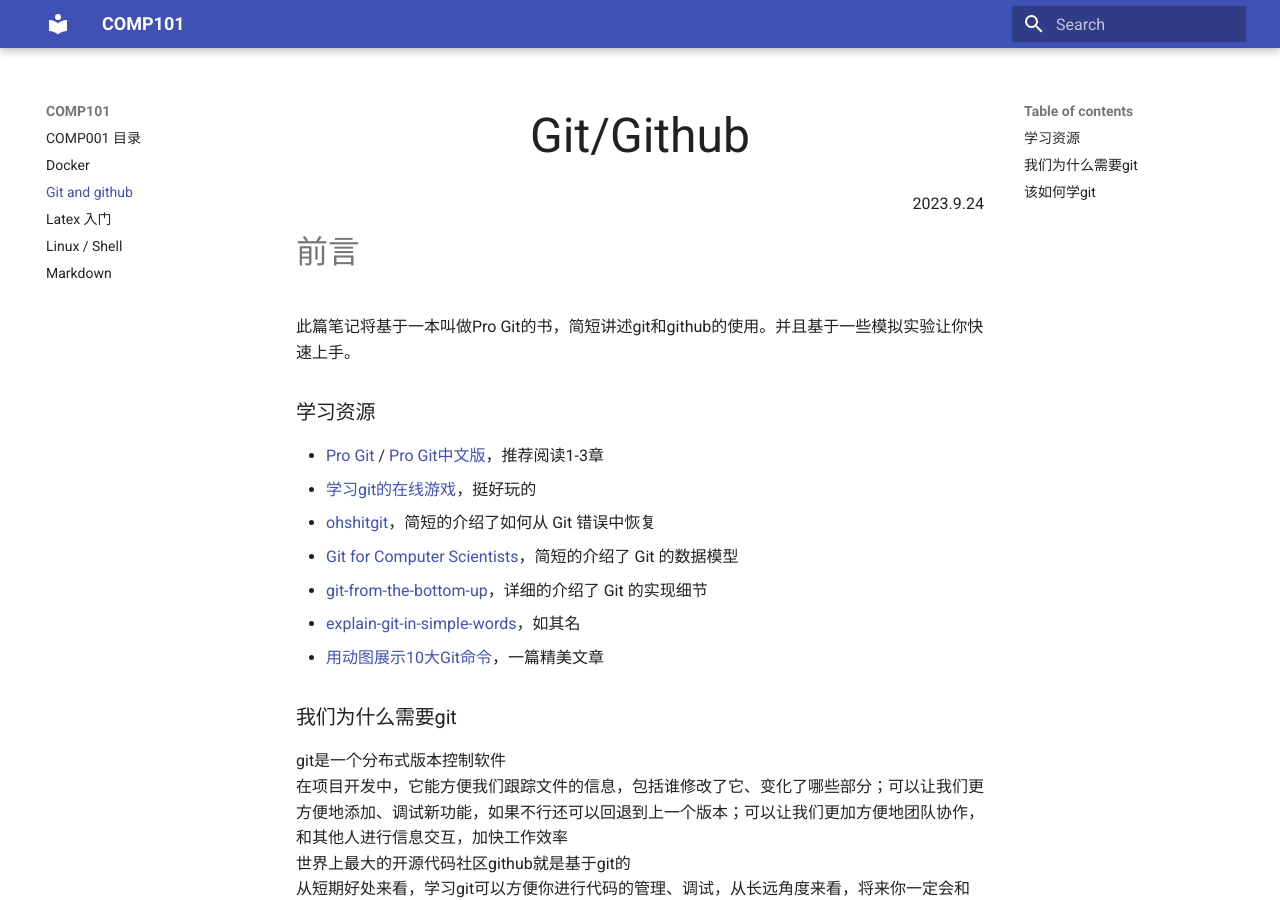
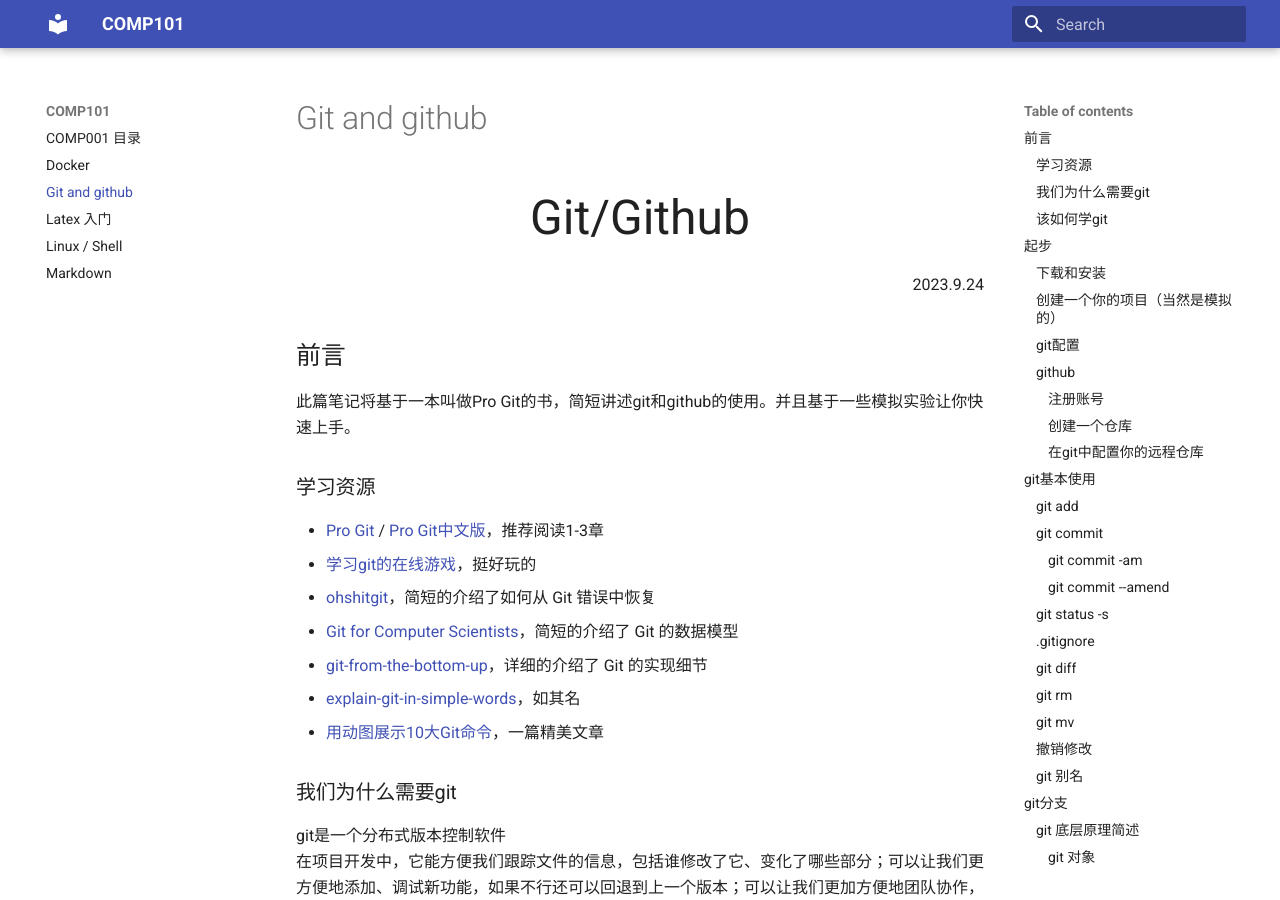
Before and after one commit to FDUCSLG/COMP101, an MkDocs documentation site: the page built from docs/git-and-github.md, in a window 1280 px wide and 900 px high. Built offline with MkDocs 1.6.1 and Material for MkDocs 9.7.7, drawn with Linux system fonts in a browser that asks for light colours.

Commit message:
beautify the format of git-and-github

````diff
--- a/docs/git-and-github.md
+++ b/docs/git-and-github.md
@@ -1,7 +1,7 @@
 <center><font size=7>Git/Github</font></center>
 <p align='right'>2023.9.24</p>
 
-# 前言
+## 前言
 此篇笔记将基于一本叫做Pro Git的书，简短讲述git和github的使用。并且基于一些模拟实验让你快速上手。
 ### 学习资源
 - [Pro Git](https://git-scm.com/book/en/v2)  /  [Pro Git中文版](https://git-scm.com/book/zh/v2)，推荐阅读1-3章
@@ -26,7 +26,7 @@
 结合代码托管网站使用，比如github。在github上你可以拥有一个属于自己的代码仓库，可以放置你的课程项目或者大作业，可以把你的一些新奇的有趣的想法记录下来。更进一步，你还可以查看别人的项目，在`issue`栏与来自世界各地的开发者参与讨论，感兴趣可以`fork`别人的项目然后添加新的功能，说不定还能和项目拥有者成为朋友。在使用中，你也能加深对git的理解
 如果你也是一名开源爱好者，那么就开始吧。
 
-# 起步
+## 起步
 ### 下载和安装
 [git下载](https://git-scm.com/download/win)
 如果官网速度太慢可以去镜像网站：
@@ -90,7 +90,7 @@
 ```
 来重命名远程仓库
 
-# git基本使用
+## git基本使用
 ### git add
 Git 管理下的文件有3种状态：已提交（committed）、已修改（modified） 和已暂存（staged）
 - 已修改表示修改了文件，但还没保存到本地仓库中。
@@ -261,7 +261,7 @@
 以后就可以用`git unstage`代替`git reset HEAD`了
 > 有点像typedef
 
-# git分支
+## git分支
 这是git的亮点特性
 使用分支意味着你可以把你的工作从开发主线上分离开来，以免影响开发主线
 ### git 底层原理简述
@@ -467,7 +467,7 @@
 发现master和b1的融合就不是两个分支合并了，而是master的新提交被接在了b1后面
 rebase还有许多有意思的功能，比如`git rebase -i`，这个可以自行体会
 
-# git与github
+## git与github
 你的github项目有可能是多人协作的，你在本地完成的工作可以提交到github上，也可以把别人提交的功能拉取到你本地
 ### git fetch
 在你的github仓库上新建一个文件steve.c，然后在你的本地仓库上执行
@@ -539,12 +539,12 @@
 git push origin --delete <branch>
 ```
 
-# git 工具
+## git 工具
 市面上有许多git可视化工具，推荐两个：
 - [GitHub Desktop](https://desktop.github.com/)
 - [Git Fork](https://git-fork.com/)
 
-# 结语
+## 结语
 此篇笔记讲述的仅仅是git的冰山一角，git还有许多有趣的命令等待你们去挖掘
 不过你已经对git上手了，在实践中慢慢掌握git吧！
 
````
